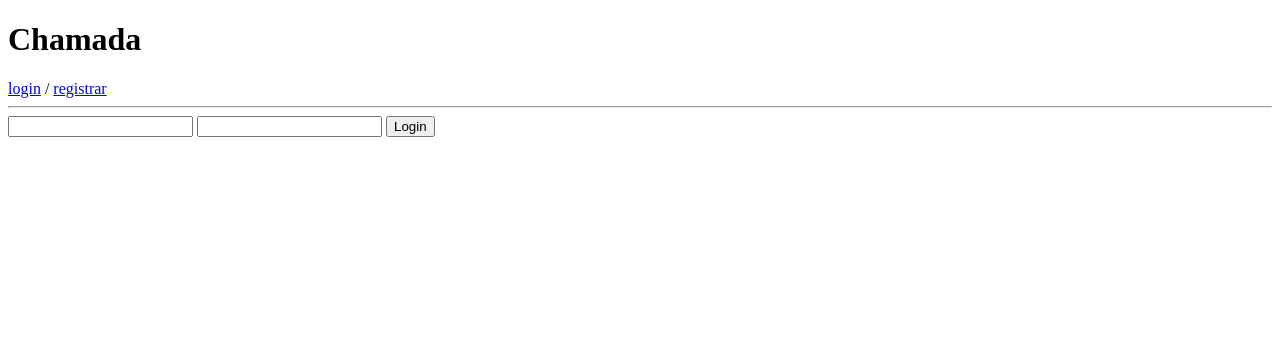
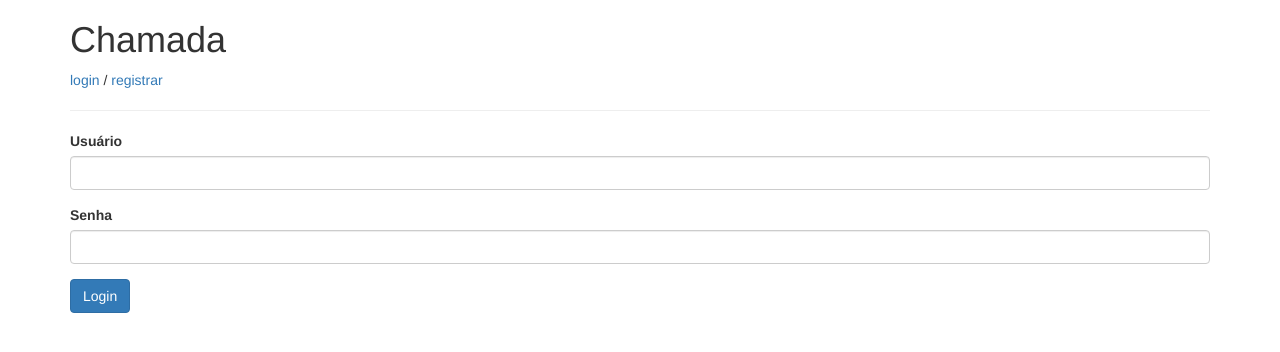
Before and after one commit to nantius/chamada_ao_contrario, a Django app: page /login in a window 1280 px wide. Shown: the top 352 px of the page. Run offline with Django 3.2, Linux system fonts and the light colour scheme; some libraries are stand-ins or nearby versions.

Commit message:
Alterações visuais

```diff
--- a/chamada/templates/base.html
+++ b/chamada/templates/base.html
@@ -4,9 +4,10 @@
     <meta charset="utf-8">
     <meta name="viewport" content="width=device-width, initial-scale=1.0">
     <title>{% block title %}Chamada{% endblock %}</title>
+    <link rel="stylesheet" href="https://maxcdn.bootstrapcdn.com/bootstrap/3.3.7/css/bootstrap.min.css" integrity="sha384-BVYiiSIFeK1dGmJRAkycuHAHRg32OmUcww7on3RYdg4Va+PmSTsz/K68vbdEjh4u" crossorigin="anonymous">
   </head>
   <body>
-    <header>
+    <header class="container">
       <h1>Chamada</h1>
       {% if user.is_authenticated %}
         <a href="{% url 'logout' %}">logout</a>
@@ -15,9 +16,11 @@
       {% endif %}
       <hr>
     </header>
-    <main>
+    <main class="container">
       {% block body %}
       {% endblock %}
     </main>
+    <!-- Latest compiled and minified JavaScript -->
+    <script src="https://maxcdn.bootstrapcdn.com/bootstrap/3.3.7/js/bootstrap.min.js" integrity="sha384-Tc5IQib027qvyjSMfHjOMaLkfuWVxZxUPnCJA7l2mCWNIpG9mGCD8wGNIcPD7Txa" crossorigin="anonymous"></script>
   </body>
 </html>
--- a/chamada/templates/users/login.html
+++ b/chamada/templates/users/login.html
@@ -9,8 +9,14 @@
 
     <form action="{% url 'login' %}" method="post">
         {% csrf_token %}
-        <input name="username" type="text"/>
-        <input name="password" type="password"/>
-        <input type="submit" value="Login"/>
+        <div class="form-group">
+            <label for="username">Usuário</label>
+            <input name="username" class="form-control" type="text"/>
+        </div>
+        <div class="form-group">
+            <label for="password">Senha</label>
+            <input name="password" class="form-control" type="password"/>
+        </div>
+        <button class="btn btn-primary" type="submit">Login</button>
     </form>
 {% endblock %}
--- a/chamada/templates/users/signup.html
+++ b/chamada/templates/users/signup.html
@@ -4,6 +4,6 @@
   <form method="post">
     {% csrf_token %}
     {{ form.as_p }}
-    <button type="submit">Registrar-se</button>
+    <button class="btn btn-primary" type="submit">Registrar-se</button>
   </form>
 {% endblock %}
--- a/chamada/views.py
+++ b/chamada/views.py
@@ -10,10 +10,20 @@ import datetime
 
 
 def index(request):
+
     if request.user.is_authenticated:
+        # Verifica se o usuário é um professor ou aluno
+        professor = Professor.objects.filter(user_id=request.user.id)
+
         context = {
             "user": request.user
         }
+
+        if professor:
+            context['professor'] = True
+        else:
+            context['professor'] = False
+
         return render(request, "index.html", context)
     return render(request, "index.html")
 
```
Also changed, not shown: chamada/templates/index.html (+11 -0 lines).
